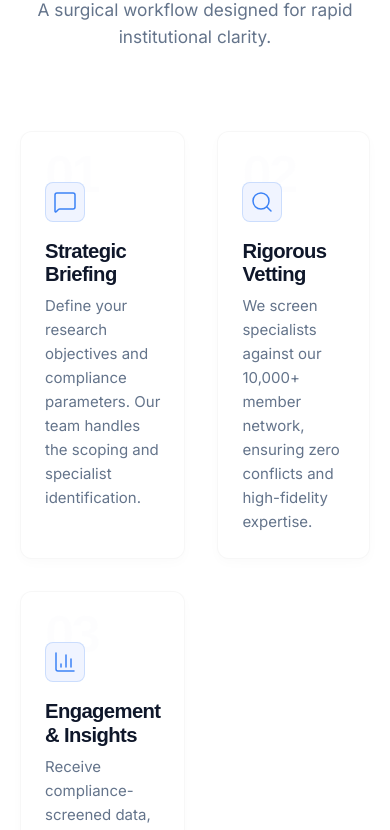
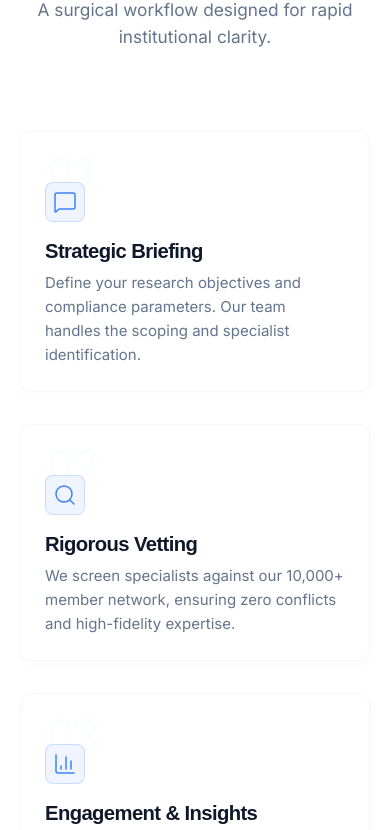
Before and after one commit to skydani26/signalbridge-insights, a Next.js app: page / in a window 390 px wide. Shown: the part 4096-4926 px from the top of the page. Built offline with nearby package versions, Linux system fonts and the light colour scheme; a web font is replaced by a local one.

Commit message:
fix: restore process number visibility and fix stacking conflict

```diff
--- a/src/app/home.module.css
+++ b/src/app/home.module.css
@@ -948,11 +948,14 @@
     }
 
     .cardNumber {
-        font-size: 2rem;
-        top: 12px;
-        left: 20px;
-        opacity: 0.2;
-        /* Subtler for mobile */
+        font-size: 2.25rem;
+        /* Slightly larger for better visibility */
+        top: 8px;
+        left: 16px;
+        opacity: 0.35;
+        /* Increased opacity for better visibility */
+        color: var(--color-primary);
+        /* Use a darker color with low opacity for an "Elite" look */
     }
 
     .processIconBox {
@@ -1115,10 +1118,15 @@
     }
 
     .servicesGrid,
-    .processGrid,
     .whyUsGrid,
     .testimonialsGrid {
         grid-template-columns: repeat(2, 1fr);
+    }
+
+    .processGrid {
+        grid-template-columns: 1fr;
+        max-width: 500px;
+        margin: 0 auto;
     }
 }
 
```
